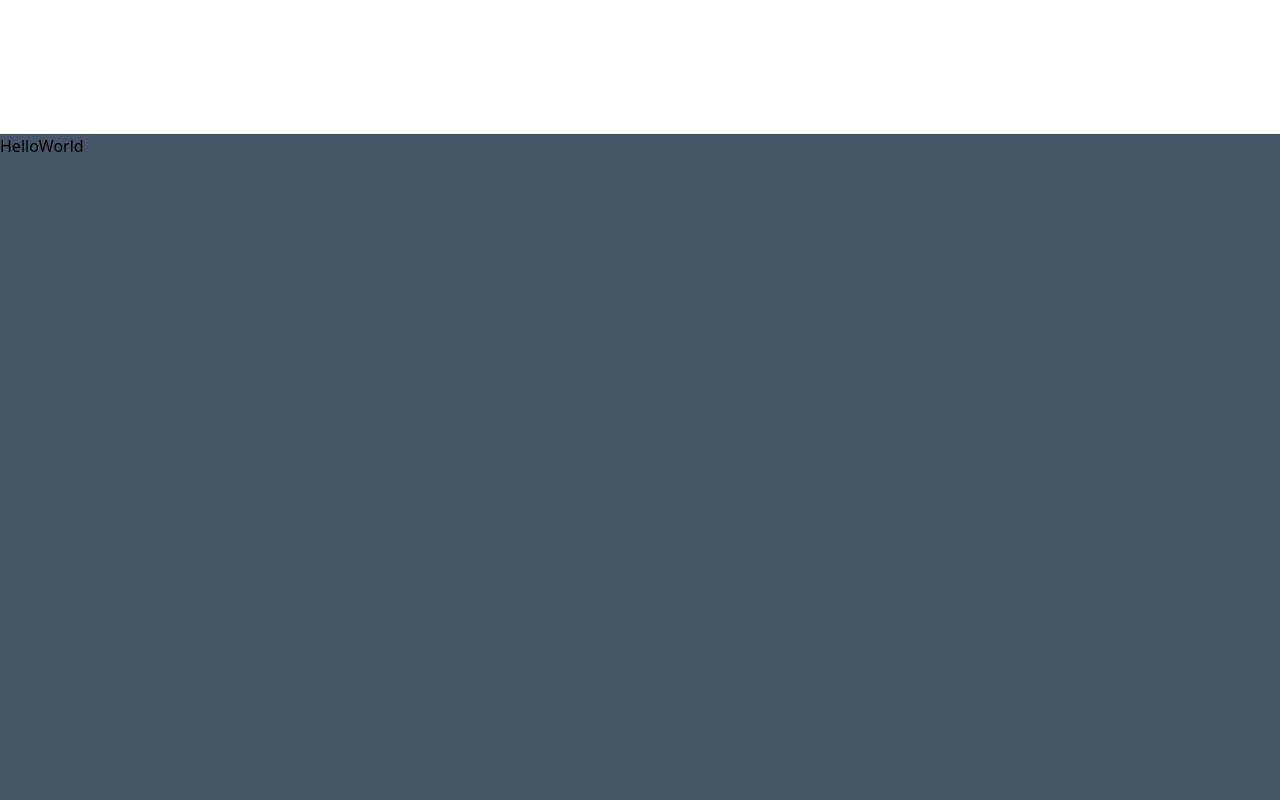
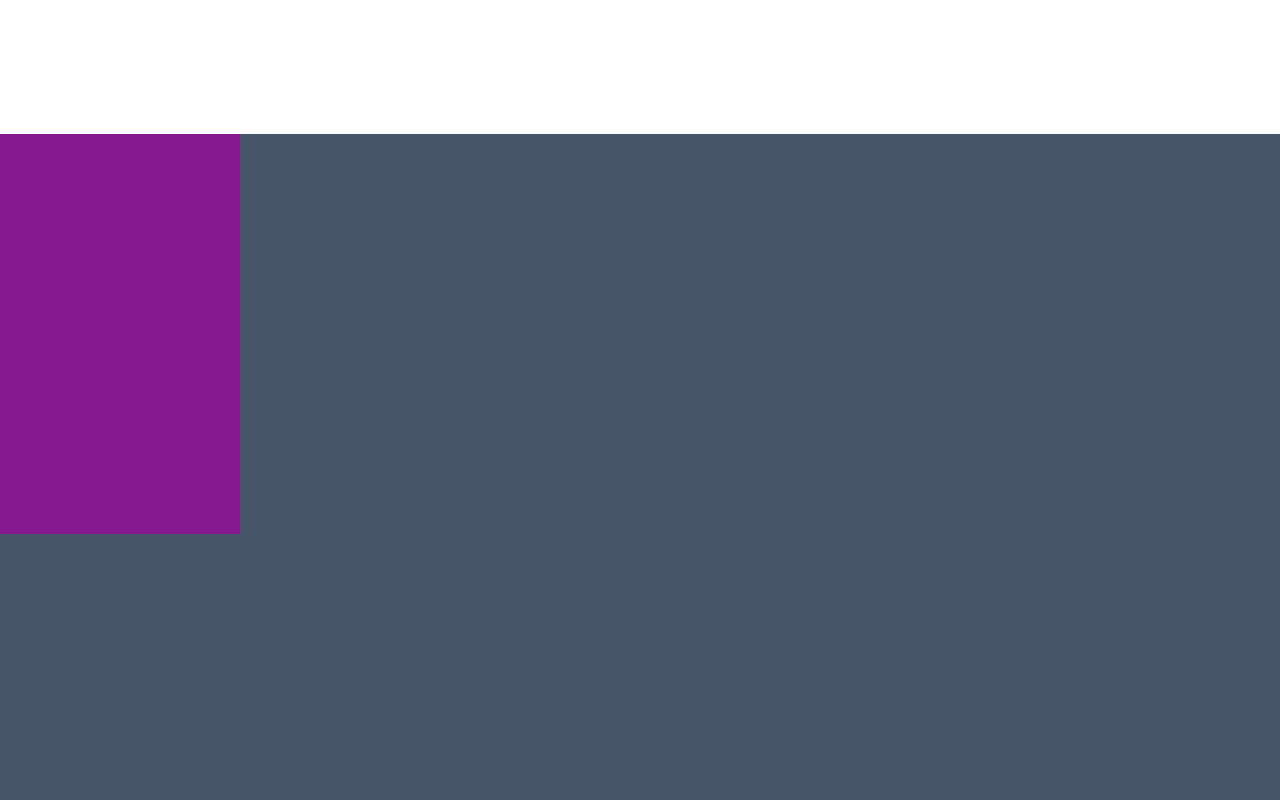
Before and after one commit to AbdurRehman-eng/codify, a Next.js app: page / in a window 1280 px wide. Shown: the part 1540-2340 px from the top of the page. Built offline with nearby package versions, Linux system fonts and the light colour scheme; a web font is replaced by a local one.

Commit message:
feat: add PaymentCard component to PaymentSection

```diff
--- a/src/app/ui/PaymentSection.tsx
+++ b/src/app/ui/PaymentSection.tsx
@@ -1,7 +1,9 @@
+import PaymentCard from "@/app/ui/subui/PaymentCard";
+
 function PaymentSection() {
     return (
         <div className="h-screen w-full bg-slate-600">
-            HelloWorld
+            <PaymentCard />
         </div>
     );
 }
--- a/src/app/ui/subui/PaymentCard.tsx
+++ b/src/app/ui/subui/PaymentCard.tsx
@@ -0,0 +1,9 @@
+function PaymentCard() {
+    return (
+        <div className="h-[50vh] w-[30vh] bg-fuchsia-800">
+
+        </div>
+    );
+}
+
+export default PaymentCard;
```
